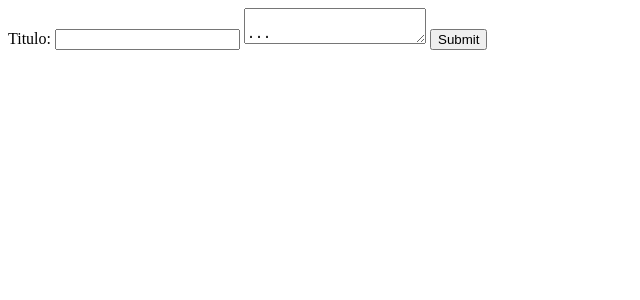
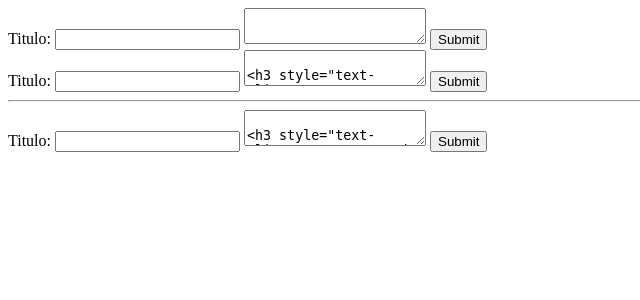
Before and after one commit to FerNaNdoNesi/market, a PHP site: page /textArea.html in a window 1280 px wide. Shown: the top 300 px of the page, without its empty margins (0-640 px from the left). Run offline with PHP 8.4, Linux system fonts and the light colour scheme; some libraries are stand-ins or nearby versions.

Commit message:
adcionado 2 modelos de anúncio

```diff
--- a/dsv/index.php
+++ b/dsv/index.php
@@ -6,7 +6,6 @@
 <html lang="pt-br">
 	<head>
 		<meta http-equiv="content-type" content="text/html; charset=iso-8859-1"> <!-- charset=utf-8">-->
-		<meta charset="utf-8"> <!-- charset="iso-8859-">-->
 		<title>Mercado Laranjeiras</title>
 		<meta name="generator" content="Bootply" />
 		<meta name="viewport" content="width=device-width, initial-scale=1, maximum-scale=1">
@@ -27,14 +26,14 @@
         </div>
         <div class="navbar-collapse collapse">
           <ul class="nav navbar-nav navbar-right">
-            <li><a href="#"><i class="glyphicon glyphicon-plus"></i> Criar An&uacute;ncio</a></li>
+            <li><a href="#"><i class="glyphicon glyphicon-plus"></i> Criar Anúncio</a></li>
             <li class="dropdown">
               <a class="dropdown-toggle" role="button" data-toggle="dropdown" href="#">
                 <i class="glyphicon glyphicon-user"></i> FerNaNdoNesi <span class="caret"></span>
               </a>
               <ul id="g-account-menu" class="dropdown-menu" role="menu">
                 <li><a href="#">Painel de controle</a></li>
-                <li><a href="#">Meus an&uacute;ncios</a></li>
+                <li><a href="#">Meus anúncios</a></li>
                 <li><a href="#">Sair</a></li>
               </ul>
             </li>
--- a/dsv/textArea.html
+++ b/dsv/textArea.html
@@ -1,6 +1,8 @@
 <!DOCTYPE html>
 <html>
 <head>
+<meta http-equiv="content-type" content="text/html; charset=utf-8">
+
 <script src="js/tinymce/tinymce.min.js"></script><!--http://www.tinymce.com-->
 <script>
         tinymce.init({
@@ -20,11 +22,56 @@
 
 </head>
 <body>
-	<form action="cadastraAnuncio.php" id="usrform">
+	<form action="cadastraAnuncio.php" id="usrform1">
 		Titulo: <input type="text" name="titulo">
 
-		<textarea name="descricao" form="usrform">
-			...
+		<textarea name="descricao" form="usrform1">
+
+		</textarea>
+		<input type="submit">
+	</form>
+	<form action="cadastraAnuncio.php" id="usrform2">
+		Titulo: <input type="text" name="titulo">
+
+		<textarea name="descricao" form="usrform2">
+			<h3 style="text-align: center;">Aluga-se apartamento centro da cidade</h3>
+			<p>Temos disponível um apartamento para locação direto com proprietário.</p>
+			<p>Localizado no centro da cidade.</p>
+			<p>Rua XV de novembro, próximo a igreja.</p>
+			<p><strong>Contendo:</strong></p>
+			<ul>
+			<li>1 Quarto <span style="text-decoration: underline;">com suite</span></li>
+			<li>2 Quartos</li>
+			<li>Banheiro social</li>
+			<li>Sala / Cozinha conjugados</li>
+			<li>Lavanderia</li>
+			<li>Saca com churrasqueira (de frente para rua)</li>
+			</ul>
+			<p><strong>Valor:</strong> R$ 750,00 + condomínio</p>
+			<hr/>
+			<p><strong>Contato:</strong></p>
+			<p><strong>Telefone:</strong> (42) 9999-0000 ou (42)3322-0000 <span style="text-decoration: underline;">falar com José</span></p>
+			<p><strong>Email:</strong> mercadolaranjeiras@gmail.com</p>
+		</textarea>
+		<input type="submit">
+	</form>
+	<hr>
+	<form action="cadastraAnuncio.php" id="usrform3">
+		Titulo: <input type="text" name="titulo">
+
+		<textarea name="descricao" form="usrform3">
+			<h3 style="text-align: center;">Vendo Moto Honda CB500F Hornet</h3>
+			<hr/>
+			<p style="text-align: center;">Moto único dono em estado de nova comprada em janeiro de 2014.</p>
+			<p style="text-align: center;">Revisões e troca de ol&eacute;o todas feitas em dia na concession&aacute;ria</p>
+			<p style="text-align: center;">pneus praticamente zerados, moto não possui nenhum arranhão!</p>
+			<p style="text-align: center;"><strong>Ano/Mod:</strong> (2013/2014)</p>
+			<p style="text-align: center;"><strong>Km:</strong> 5.000</p>
+			<p style="text-align: center;"><strong>Valor:</strong> R$ 30.000,00</p>
+			<p style="text-align: center;">acompanha: nota fiscal, manual e chave reserva.</p>
+			<p style="text-align: center;">Obs. Analiso possíbilidade de troca por carro acima de 2012.</p>
+			<p>Interessados entrar em contato no telefone: <strong>(42)9999-0000</strong> <span style="text-decoration: underline;">falar com José</span></p>
+			<p>ou no email: <strong>mercadolaranjeiras@gmail.com</strong></p>
 		</textarea>
 		<input type="submit">
 	</form>
```
